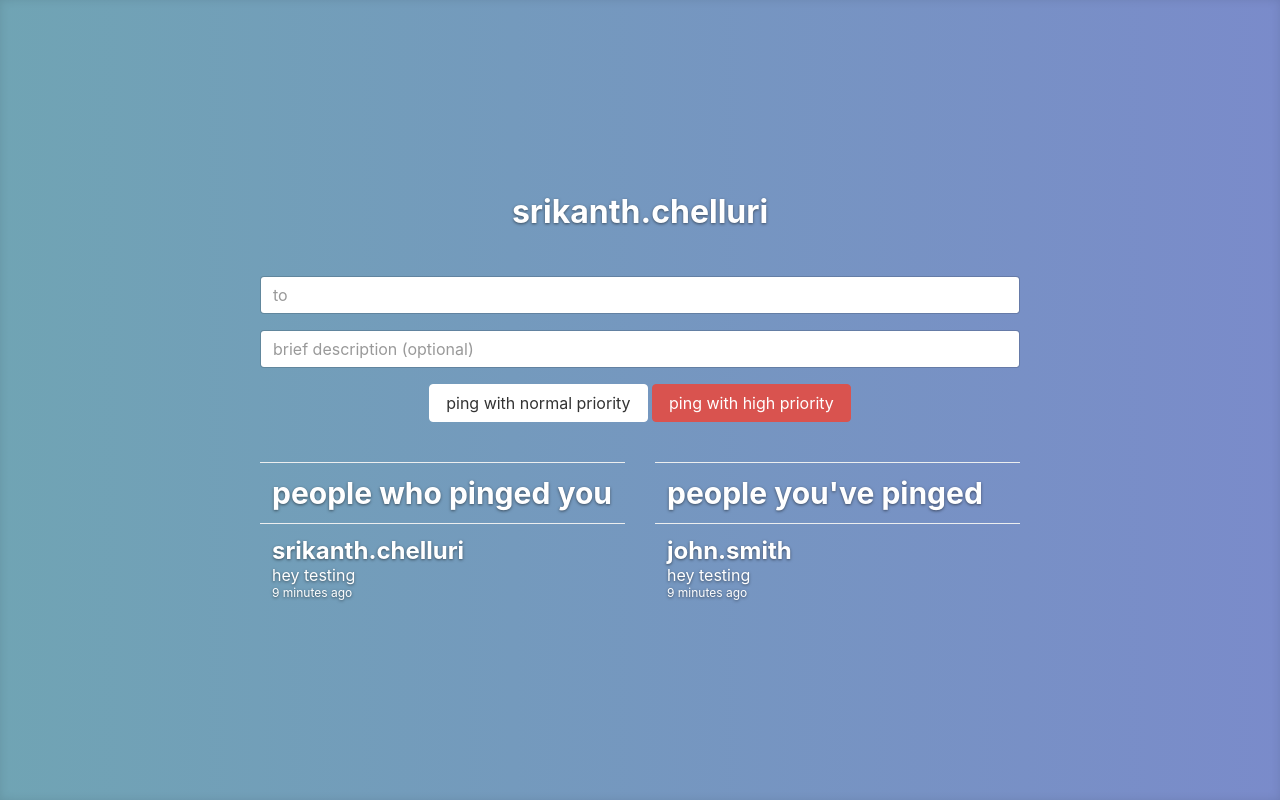
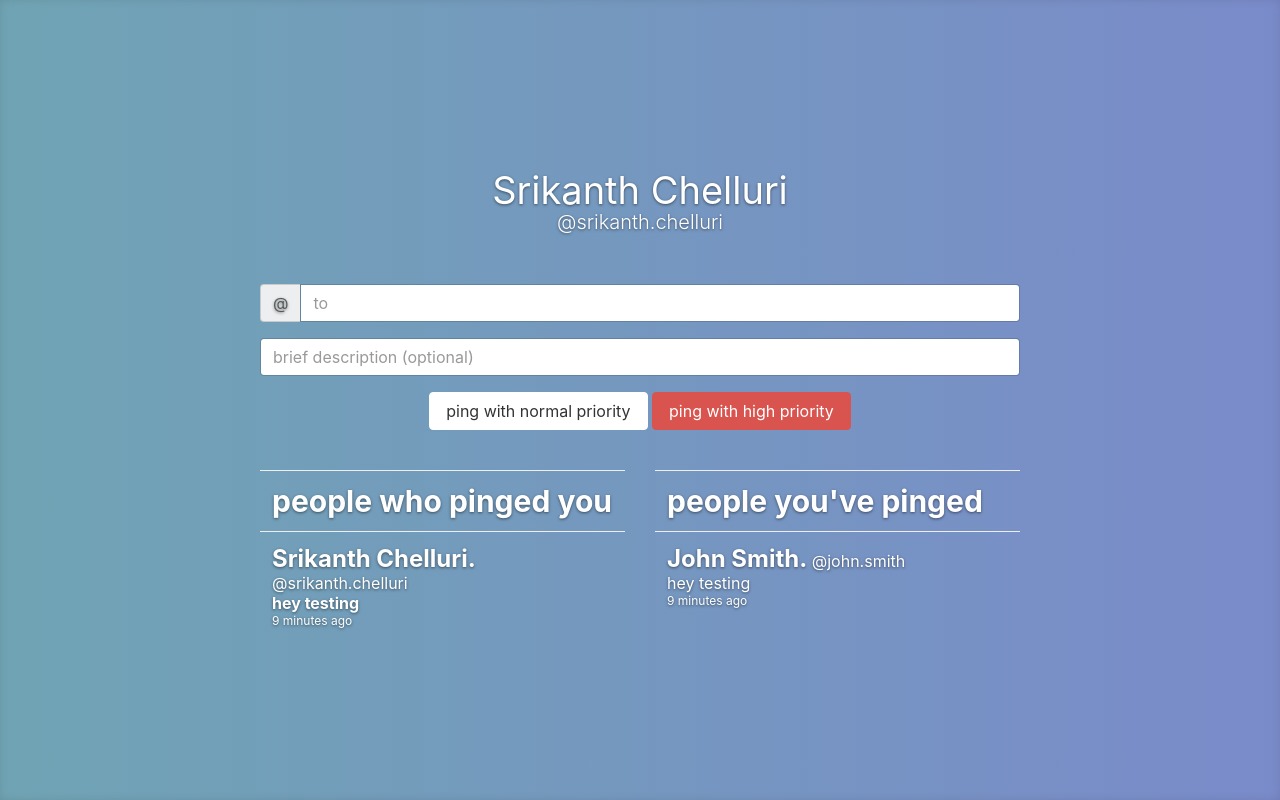
Before and after one commit to srikanthchelluri/ping, a Django app: template templates/list/home.html in a window 1280 px wide. Run offline with Django 3.2, Linux system fonts and the light colour scheme; the template is opened without the code that fills it: values that come from a table or form of the project are taken from there, others are empty; a user stored in the database is signed in; data comes from the database, SQL or seed files in the repository; both versions use the stored data as it was after the commit; tables that the repository leaves empty hold one stand-in row (values such as "Sample post"); some libraries are stand-ins or nearby versions.

Commit message:
small updates

```diff
--- a/list/forms.py
+++ b/list/forms.py
@@ -2,8 +2,10 @@ from django import forms
 from django.contrib.auth.models import User
 
 class UserForm(forms.ModelForm):
+	first_name = forms.CharField(widget=forms.TextInput(attrs={'class': "form-control", 'placeholder': "first name (e.g. John)", 'autofocus': "true"}))
+	last_name = forms.CharField(widget=forms.TextInput(attrs={'class': "form-control", 'placeholder': "last name (e.g. Smith)"}))
 	username = forms.CharField(widget=forms.TextInput(attrs={'class': "form-control", 'placeholder': "username (e.g. john.smith)"}))
 	password = forms.CharField(widget=forms.PasswordInput(attrs={'class': "form-control", 'placeholder': "password"}))
 	class Meta:
 		model = User
-		fields = {'username', 'password'}
+		fields = {'first_name', 'last_name', 'username', 'password'}
--- a/list/models.py
+++ b/list/models.py
@@ -2,6 +2,9 @@ from django.contrib.auth.models import User
 from django.db import models
 
 # Create your models here.
+
+# add ping count to User
+
 class Ping(models.Model):
 	owner = models.ForeignKey(User, related_name='owner', default='')
 	requester = models.ForeignKey(User, related_name='requester', default='')
--- a/templates/list/home.html
+++ b/templates/list/home.html
@@ -18,12 +18,17 @@
         <div class="cover-container">
 
           <div class="inner cover">
-            <h1 class="page-header"><b><a href="/list/logout/">{{ user }}</a></b></h1>
+            <h1 class="display-4" style="font-size: 38px">
+            	<b>{{ user.first_name }} {{ user.last_name }}</b>
+            	<p class="lead"><a href="/list/logout/">@{{ user.username }}</a></p>
+            </h2>
 
             <form id="ping_form" method="post" action="/list/send_ping/" style="padding-top: 25px">
 							{% csrf_token %}
-							<div class="form-group">
-								<input type="text" name="owner" class="form-control input-lg" placeholder="to">
+							<div class="form-group input-group">
+								<div class="input-group-addon">@</div>
+								<input type="text" name="owner" class="form-control input-lg" placeholder="to" required>
+								<!-- add look ahead -->
 							</div>
 							<div class="form-group">
 								<input type="text" name="description" class="form-control" placeholder="brief description (optional)">
@@ -47,13 +52,14 @@
 											{% for ping in ping_list %}
 											<tr>
 												<td>
-													<b style="font-size: 24px">{{ ping.requester }}</b>
+													<b style="font-size: 24px">{{ ping.requester.first_name }} {{ ping.requester.last_name }}.</b>
+													<span>@{{ ping.requester.username }}</span>
 													{% if ping.priority %}
 														<span style="font-size: 12px"> · This is high priority</span>
 													{% endif %}
 													<br>
 													{% if ping.description %}
-														{{ ping.description }}
+														<b>{{ ping.description }}</b>
 														<br>
 													{% endif %}
 													<span style="font-size: 12px">{{ ping.time|timesince }} ago</span>
@@ -81,7 +87,8 @@
 											{% for ping in sent_list %}
 											<tr>
 												<td>
-													<b style="font-size: 24px">{{ ping.owner }}</b>
+													<b style="font-size: 24px">{{ ping.owner.first_name }} {{ ping.owner.last_name }}.</b>
+													<span>@{{ ping.owner.username }}</span>
 													{% if ping.priority %}
 														<span style="font-size: 12px"> · This is high priority</span>
 													{% endif %}
--- a/templates/list/login.html
+++ b/templates/list/login.html
@@ -24,8 +24,9 @@
 
 						<form id="login_form" method="post" action="/list/login/">
 							{% csrf_token %}
-							<div class="form-group">
-								<input type="text" name="username" class="form-control" placeholder="username">
+							<div class="form-group input-group">
+								<div class="input-group-addon">@</div>
+								<input type="text" name="username" class="form-control" placeholder="username" autofocus="true">
 							</div>
 							<div class="form-group">
 								<input type="password" name="password" class="form-control" placeholder="password">
```
Also changed, not shown: templates/list/signup.html (+7 -2 lines), db.sqlite3, list/migrations/0005_auto_20160827_1801.py (added), list/migrations/0006_auto_20160828_1604.py (added).
